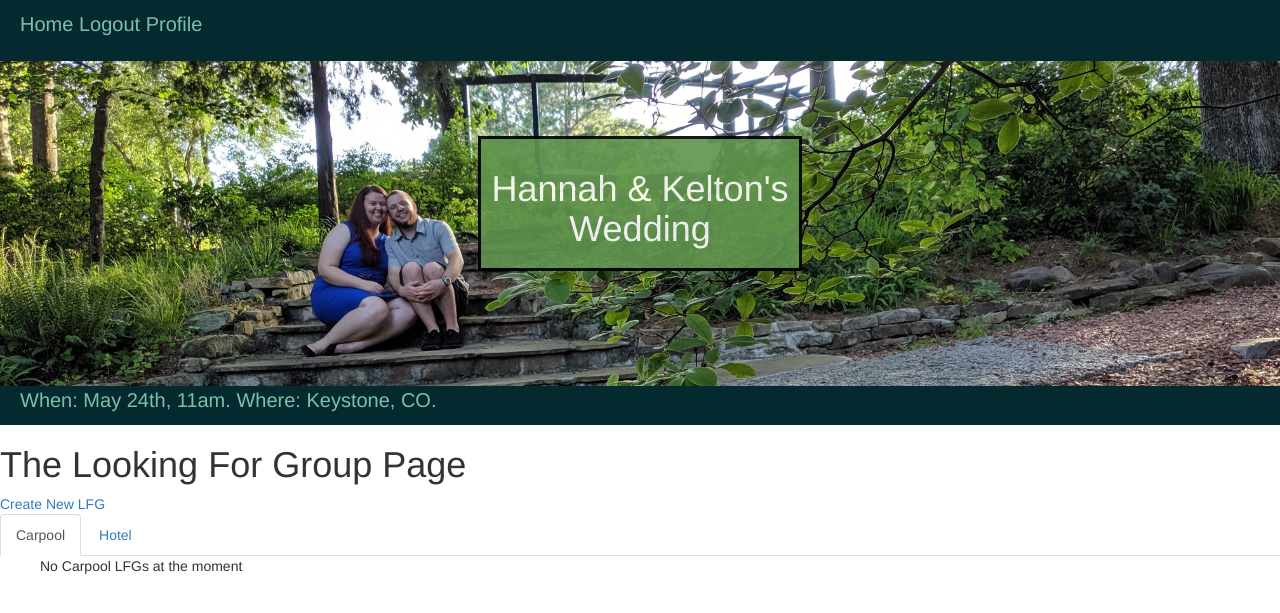
After one commit to KGB33/Wedding-Website, a Flask app: page /lfgs in a window 1280 px wide. The commit adds this page. Shown: the top 613 px of the page. Run offline with Flask 2, Linux system fonts and the light colour scheme; the visitor is signed in with stand-in values (Sample User, id 1); data that the repository does not hold is empty; parts of the project's set-up code (start-up, migrations or seed data) failed here and were passed over; some libraries are stand-ins or nearby versions.

Commit message:
+ lfgs, CRUD, Join & Leave operations, some tests

```diff
--- a/WeddingWebsite/models.py
+++ b/WeddingWebsite/models.py
@@ -156,19 +156,19 @@ class GuestCollection:
             result += f"\n\t{guest}"
         return result
 
+
 @dataclass
 class LFG:
-    owner: str
-    members: list
+    owner_id: str
+    owner_name: str
+    members: dict  # {member_id: member_contact_info}
     max_members: int
     info: str
     group_type: Literal["CARPOOL", "HOTEL"]
     _id: ObjectId = None
 
-
-
     def __post_init__(self):
-        self.full # Checks if too many members were passed into init
+        self.full  # Checks if too many members were passed into init
 
     @property
     def full(self):
@@ -181,10 +181,10 @@ class LFG:
 
     @property
     def total_members(self):
-        return 1 + len(self.members) # Owner + Members
+        return 1 + len(self.members)  # Owner + Members
 
     def __str__(self):
-        return f"LFG is owned by {self.owner} and has {self.total_members}/{self.max_members} members"
+        return f"LFG is owned by {self.owner_name} and has {self.total_members}/{self.max_members} members"
 
     def add_to_collection(self, collection):
         lfg_to_add = asdict(self)
@@ -198,3 +198,40 @@ class LFG:
         if result.modified_count != 1:
             return False
         return True
+
+    def add_member(self, member_id, member_name):
+        self.members.update({member_id: member_name})
+        self.full
+
+    def remove_member(self, member_id):
+        del self.members[member_id]
+        self.full
+
+
+class LFGCollection:
+    def __init__(self, collection):
+        self.lfgs = [LFG(**x) for x in collection.find({})]
+
+    def get_lfg_by_id(self, _id):
+        for lfg in self.lfgs:
+            if lfg.id == ObjectId(_id):
+                return lfg
+        return None
+
+    def get_lfg_by_username(self, username):
+        for lfg in self.lfgs:
+            if lfg.username == username:
+                return lfg
+        return None
+
+    def __len__(self):
+        return len(self.lfgs)
+
+    def __getitem__(self, index):
+        return self.lfgs[index]
+
+    def __str__(self):
+        result = "lfgs in collection:"
+        for lfg in self.lfgs:
+            result += f"\n\t{lfg}"
+        return result
--- a/WeddingWebsite/templates/base.html
+++ b/WeddingWebsite/templates/base.html
@@ -43,6 +43,38 @@
 
     {% block content %}
     {% endblock %}
+
+
+
+        <!-- Bootstrap -->
+        <link rel="stylesheet" href="https://stackpath.bootstrapcdn.com/bootstrap/3.4.1/css/bootstrap.min.css" integrity="sha384-HSMxcRTRxnN+Bdg0JdbxYKrThecOKuH5zCYotlSAcp1+c8xmyTe9GYg1l9a69psu" crossorigin="anonymous">
+
+        <!-- HTML5 shim and Respond.js for IE8 support of HTML5 elements and media queries -->
+        <!-- WARNING: Respond.js doesn't work if you view the page via file:// -->
+        <!--[if lt IE 9]>
+          <script src="https://oss.maxcdn.com/html5shiv/3.7.3/html5shiv.min.js"></script>
+          <script src="https://oss.maxcdn.com/respond/1.4.2/respond.min.js"></script>
+        <![endif]-->
+      </head>
+
+
+        <!-- jQuery (necessary for Bootstrap's JavaScript plugins) -->
+        <script src="https://code.jquery.com/jquery-1.12.4.min.js" integrity="sha384-nvAa0+6Qg9clwYCGGPpDQLVpLNn0fRaROjHqs13t4Ggj3Ez50XnGQqc/r8MhnRDZ" crossorigin="anonymous"></script>
+        <!-- Include all compiled plugins (below), or include individual files as needed -->
+        <script src="https://stackpath.bootstrapcdn.com/bootstrap/3.4.1/js/bootstrap.min.js" integrity="sha384-aJ21OjlMXNL5UyIl/XNwTMqvzeRMZH2w8c5cRVpzpU8Y5bApTppSuUkhZXN0VxHd" crossorigin="anonymous"></script>
+
+
+         <script>
+                $(document).ready(function(){
+                    $('a[data-toggle="tab"]').on('show.bs.tab', function(e) {
+                        localStorage.setItem('activeTab', $(e.target).attr('href'));
+                    });
+                    var activeTab = localStorage.getItem('activeTab');
+                    if(activeTab){
+                        $('#NavTabs a[href="' + activeTab + '"]').tab('show');
+                    }
+                });
+            </script>
 </body>
 
 </html>
--- a/WeddingWebsite/templates/home.html
+++ b/WeddingWebsite/templates/home.html
@@ -27,6 +27,10 @@
         <p><a href="{{ url_for('views.registry') }}">Registry</a></p>
       </div>
 
+      <div class="block">
+        <p><a href="{{ url_for('views.lfgs') }}">LFGs</a></p>
+      </div>
+
     </div> <!-- end left col -->
 
     <div class="right">
--- /dev/null
+++ b/WeddingWebsite/templates/lfgs.html
@@ -0,0 +1,77 @@
+{% extends "base.html" %}
+
+
+{% block content %}
+<!-- lfgs.html -->
+
+
+<h1>The Looking For Group Page</h1>
+<a href="{{ url_for('views.create_lfg') }}">Create New LFG</a>
+
+<div role="tabpanel">
+
+    <!-- Nav tabs -->
+    <ul class="nav nav-tabs" role="tablist" id="NavTabs">
+      <li role="presentation" class="active"><a href="#Carpool" aria-controls="Carpool" role="tab" data-toggle="tab">Carpool</a></li>
+      <li role="presentation"><a href="#hotel" aria-controls="hotel" role="tab" data-toggle="tab">Hotel</a></li>
+
+    </ul>
+
+    <!-- Tab panes -->
+  <div class="tab-content">
+    <div role="tabpanel" class="tab-pane fade in active" id="Carpool">
+        <ul>
+            {% for lfg in lfgs if lfg.group_type == "CARPOOL" %}
+                <div id='lfg'>
+                    <h3>{{ lfg.info }}</h3>
+                    <h6>Owner: {{ lfg.owner_name }}</h6>
+                    <p>This LFG has {{ lfg.total_members }} out of {{ lfg.max_members }} members</p>
+                    {% if lfg.owner_id == current_user.id %}
+                        <h6>YOU are the owner of this LFG, YOU are resposeable for contating the other group members.</h6>
+                        <ul>
+                                {% for id, contact_info in lfg.members.items() %}
+                                    <li>{{ contact_info }}</li>
+                                {% endfor %}
+                        </ul>
+                        <a href="{{ url_for('views.edit_lfg', lfg_id=lfg._id) }}">Edit LFG</a>
+                        <a href="{{ url_for('views.delete_lfg', lfg_id=lfg._id) }}">Delete LFG</a>
+
+                    {% elif is_in_lfg(lfg, current_user) %}
+                        <a href="{{ url_for('views.leave_lfg', lfg_id=lfg._id) }}">Leave LFG</a>
+                    {% elif not lfg.full %}
+                        <a href="{{ url_for('views.join_lfg', lfg_id=lfg._id) }}">Join LFG</a>
+
+
+
+                    {% endif %}
+                </div>
+            {% else %}
+                <p>No Carpool LFGs at the moment</p>
+            {% endfor %}
+        </ul>
+
+    </div>
+
+    <div role="tabpanel" class="tab-pane fade" id="hotel">
+        <ul>
+            {% for lfg in lfgs if lfg.group_type == "HOTEL" %}
+            <div id='lfg'>
+                <h3>{{ lfg.info }}</h3>
+                <p>This LFG has {{ lfg.total_members }} out of {{ lfg.max_members }} members</p>
+                {% if lfg.owner_id == current_user.id %}
+                    <a href="{{ url_for('views.edit_lfg', lfg_id=lfg._id) }}">Edit LFG</a>
+                {% elif current_user._id in lfg.members %}
+                    <a href="{{ url_for('views.leave_lfg', lfg_id=lfg._id) }}">Leave LFG</a>
+                {% else %}
+                    <a href="{{ url_for('views.join_lfg', lfg_id=lfg._id) }}">Join LFG</a>
+                {% endif %}
+            </div>
+            {% else %}
+                <p>No Hotel LFGs at the moment</p>
+            {% endfor %}
+        </ul>
+    </div>
+
+  </div>
+
+{% endblock %}
--- a/WeddingWebsite/views.py
+++ b/WeddingWebsite/views.py
@@ -1,9 +1,18 @@
 from flask import Blueprint, flash, redirect, render_template, url_for
 from flask_login import current_user, fresh_login_required, login_required
+from flask_pymongo import ObjectId
+
 
 from WeddingWebsite.extensions import mongo
-from WeddingWebsite.forms import EditForm, RSVPForm
-from WeddingWebsite.models import GuestCollection
+from WeddingWebsite.forms import (
+    EditForm,
+    RSVPForm,
+    CreateLFGForm,
+    EditLFGForm,
+    ContactInfoForm,
+    ConfirmActionForm,
+)
+from WeddingWebsite.models import GuestCollection, LFGCollection, LFG
 
 
 views = Blueprint("views", __name__, url_prefix="")
@@ -98,3 +107,83 @@ def edit_profile():
         guest.update_collection(mongo.db.guests)
         return redirect(url_for("views.view_profile"))
     return render_template("guest_edit.html", guest=current_user, form=form)
+
+
+@views.route("/lfgs")
+@login_required
+def lfgs():
+    lfgs = LFGCollection(mongo.db.lfgs)
+    return render_template("lfgs.html", lfgs=lfgs.lfgs, is_in_lfg=(lambda g, cu: str(cu.id) in g.members.keys()))
+
+
+@views.route("/lfgs/<string:lfg_id>/join", methods=["GET", "POST"])
+@login_required
+def join_lfg(lfg_id):
+    form = ContactInfoForm()
+    lfg = LFG(**mongo.db.lfgs.find_one({"_id": ObjectId(lfg_id)}))
+    if form.validate_on_submit():
+        lfg.add_member(
+                str(current_user.id), f"Name: {current_user.name}, Contact Info: {form.contact_info.data}"
+        )
+        lfg.update_collection(mongo.db.lfgs)
+        return redirect(url_for("views.lfgs"))
+    return render_template("join_lfg.html", form=form)
+
+
+@views.route("/lfgs/<string:lfg_id>/edit", methods=["GET", "POST"])
+@login_required
+def edit_lfg(lfg_id):
+    form = EditLFGForm()
+    lfg = LFG(**mongo.db.lfgs.find_one({"_id": ObjectId(lfg_id)}))
+    if form.validate_on_submit():
+        if form.info.data:
+            lfg.info = form.info.data
+        if form.max_members.data:
+            if lfg.total_members > form.max_members.data:
+                flash("Cannot have total members be greater that the max members")
+            else:
+                lfg.max_members = int(form.max_members.data)
+        if form.group_type.data:
+            lfg.group_type = form.group_type.data
+        lfg.update_collection(mongo.db.lfgs)
+        return redirect(url_for("views.lfgs"))
+    return render_template("edit_lfg.html", lfg=lfg, form=form)
+
+
+@views.route("/lfgs/<string:lfg_id>/leave")
+@login_required
+def leave_lfg(lfg_id):
+    lfg = LFG(**mongo.db.lfgs.find_one({"_id": ObjectId(lfg_id)}))
+    lfg.remove_member(str(current_user.id))
+    lfg.update_collection(mongo.db.lfgs)
+    return redirect(url_for("views.lfgs"))
+
+
+@views.route("/lfgs/create", methods=["GET", "POST"])
+@login_required
+def create_lfg():
+    form = CreateLFGForm()
+    if form.validate_on_submit():
+        lfg = LFG(
+            owner_id=current_user.id,
+            owner_name=current_user.name,
+            members=dict(),
+            max_members=form.max_members.data,
+            info=form.info.data,
+            group_type=form.group_type.data,
+        )
+        lfg.add_to_collection(mongo.db.lfgs)
+        return redirect(url_for("views.lfgs"))
+    return render_template("create_lfg.html", form=form)
+
+@views.route("/lfgs/<string:lfg_id>/delete", methods=["GET", "POST"])
+@login_required
+def delete_lfg(lfg_id):
+    lfg = LFG(**mongo.db.lfgs.find_one({"_id": ObjectId(lfg_id)}))
+    if current_user.id != lfg.owner_id:
+        return f"Cannot delete lfg you do not own. \n\n {lfg=}"
+    form = ConfirmActionForm()
+    if form.validate_on_submit():
+        mongo.db.lfgs.delete_one({"_id": ObjectId(lfg_id)})
+        return redirect(url_for("views.lfgs"))
+    return render_template('confirm_action.html', form=form, action=f"Delete LFG")
```
Also changed, not shown: WeddingWebsite/forms.py (+35 -0 lines), WeddingWebsite/templates/confirm_action.html (added, +18 -0 lines), WeddingWebsite/templates/create_lfg.html (added, +30 -0 lines), WeddingWebsite/templates/edit_lfg.html (added, +33 -0 lines), WeddingWebsite/templates/join_lfg.html (added, +17 -0 lines), tests/test_models/test_lfg.py (+17 -13 lines).
